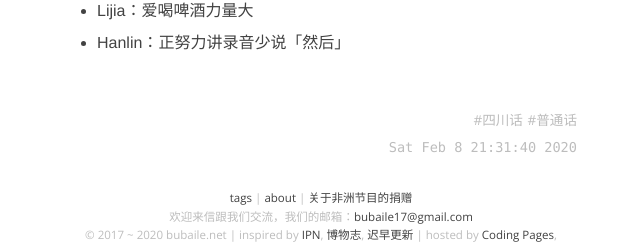
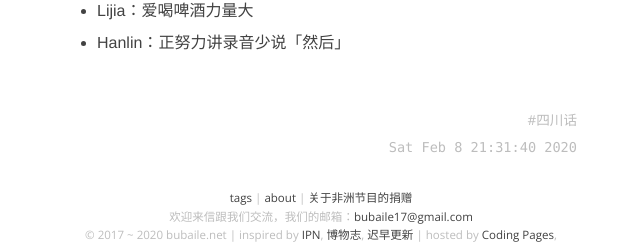
Before and after one commit to onion7878/bubaile.net, a Jekyll site: the page built from _posts/2020-02-08-ncov-and-poland.md, in a window 1280 px wide. Shown: the part 854-1106 px from the top of the page, without its empty margins (319-959 px from the left). Built offline with Jekyll 4.4.1, drawn with Linux system fonts in a browser that asks for light colours.

Commit message:
change tags

```diff
--- a/_posts/2020-02-08-ncov-and-poland.md
+++ b/_posts/2020-02-08-ncov-and-poland.md
@@ -3,7 +3,7 @@
 layout: post
 title: "#38 这些天最轻松的夜晚"
 date: 20-02-08 21:31:40
-tags: [四川话, 普通话]
+tags: [四川话]
 categories: [podcast]
 permalink: /38
 
```
